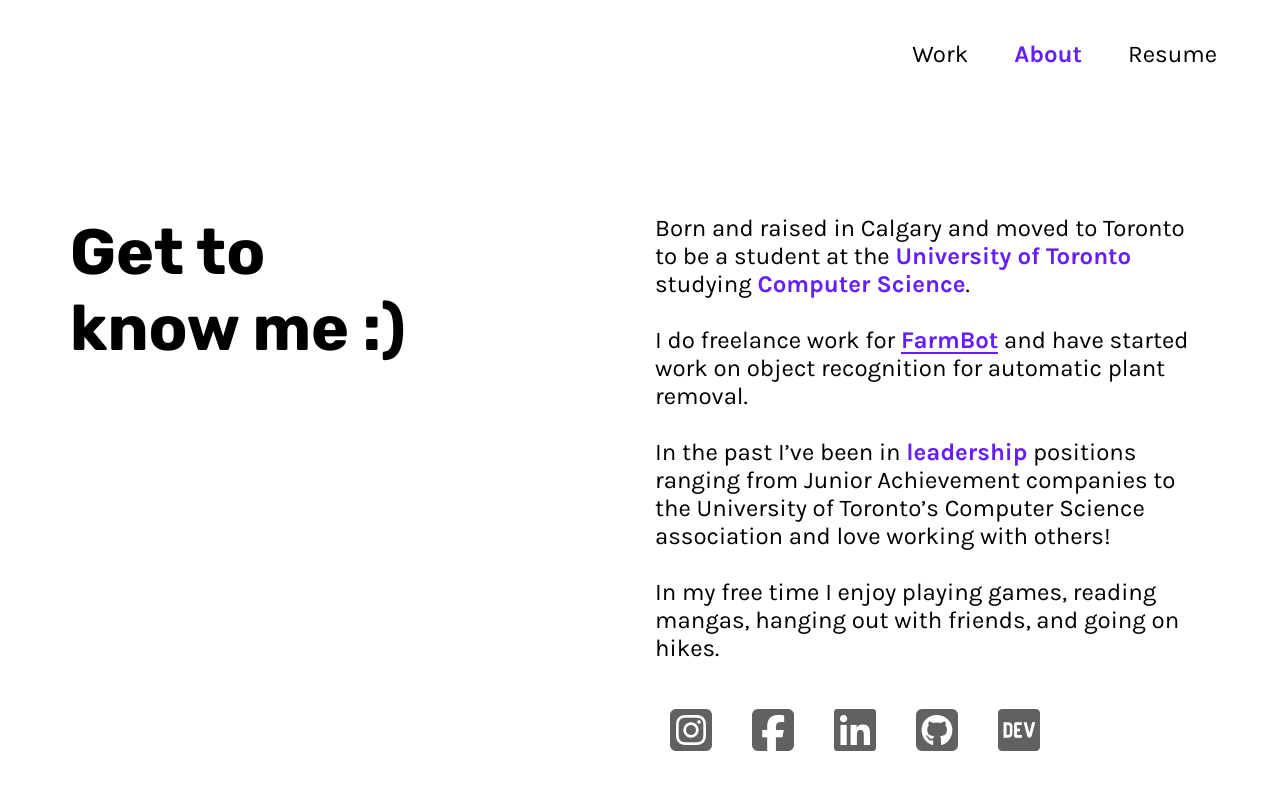
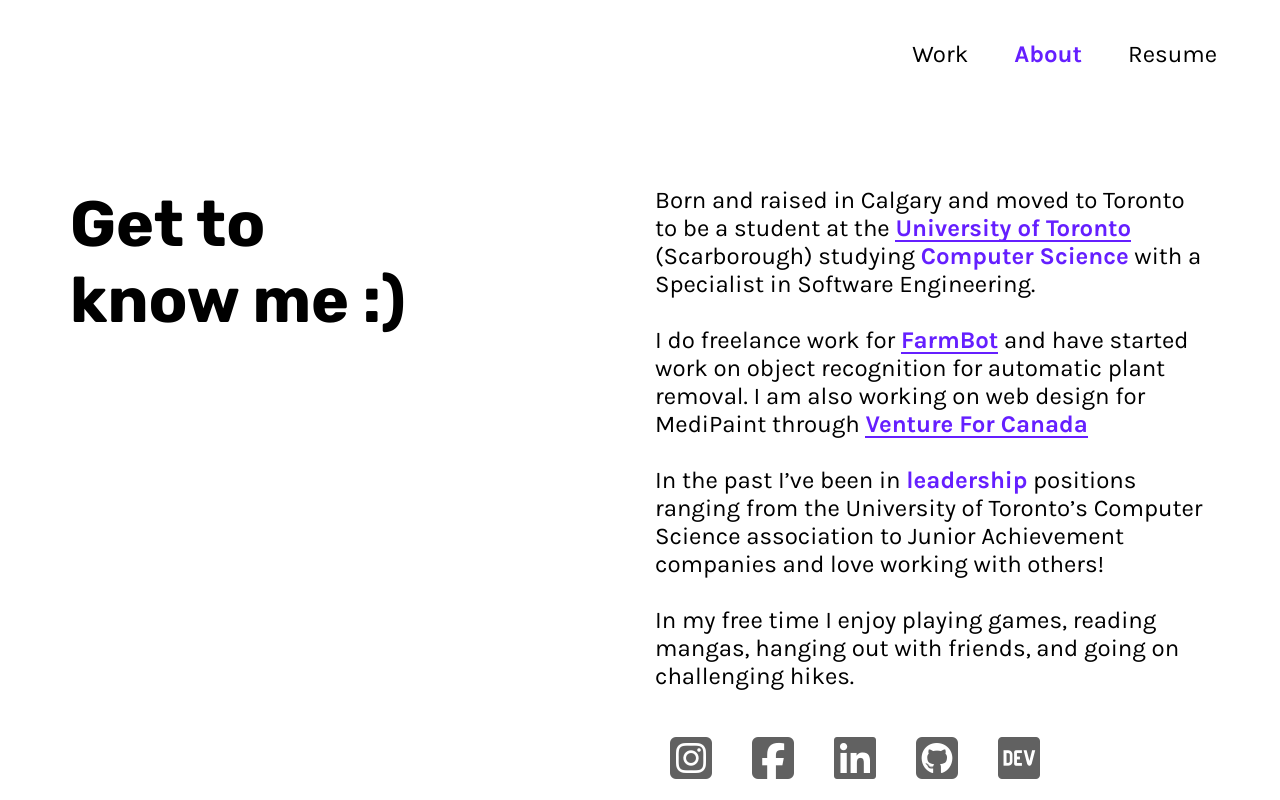
Before and after one commit to Johnson-Su/Personal-Website-Old, a plain HTML site: page about.html in a window 1280 px wide. Shown: the top 800 px of the page. Drawn offline with nearby package versions, Linux system fonts and the light colour scheme; a script that the page names is missing.

Commit message:
text update

```diff
--- a/about.html
+++ b/about.html
@@ -55,10 +55,10 @@
               </div>
               <div class="col-md  mx-4 mx-md-0">
                 <p>
-                  Born and raised in Calgary and moved to Toronto to be a student at the <span class="bold">University of Toronto</span> studying <span class="bold">Computer Science</span>.<br><br>
-                  I do freelance work for <a href="https://farm.bot/" target="_blank"><span class="bold link nodec">FarmBot</span></a> and have started work on object recognition for automatic plant removal. <br><br>
-                  In the past I’ve been in <span class="bold">leadership</span> positions ranging from Junior Achievement companies to the University of Toronto’s Computer Science association and love working with others!<br><br>
-                  In my free time I enjoy playing games, reading mangas, hanging out with friends, and going on hikes.<br><br>
+                  Born and raised in Calgary and moved to Toronto to be a student at the <a href="https://www.utsc.utoronto.ca/home/" target="_blank"><span class="bold link nodec">University of Toronto</span></a> (Scarborough) studying <span class="bold">Computer Science</span> with a Specialist in Software Engineering.<br><br>
+                  I do freelance work for <a href="https://farm.bot/" target="_blank"><span class="bold link nodec">FarmBot</span></a> and have started work on object recognition for automatic plant removal. I am also working on web design for MediPaint through <a href="https://ventureforcanada.ca/" target="_blank"><span class="bold link nodec">Venture For Canada</span></a><br><br>
+                  In the past I’ve been in <span class="bold">leadership</span> positions ranging from the University of Toronto’s Computer Science association to Junior Achievement companies and love working with others!<br><br>
+                  In my free time I enjoy playing games, reading mangas, hanging out with friends, and going on challenging hikes.<br><br>
                 </p>
                 <div class="col-md hidden-md-down d-flex justify-content-start">
                   <a href="https://www.instagram.com/johnson.s.u/" target="_blank"><i class="padfirst fab fa-instagram-square fa-3x socialcolor"></i></a>
```
